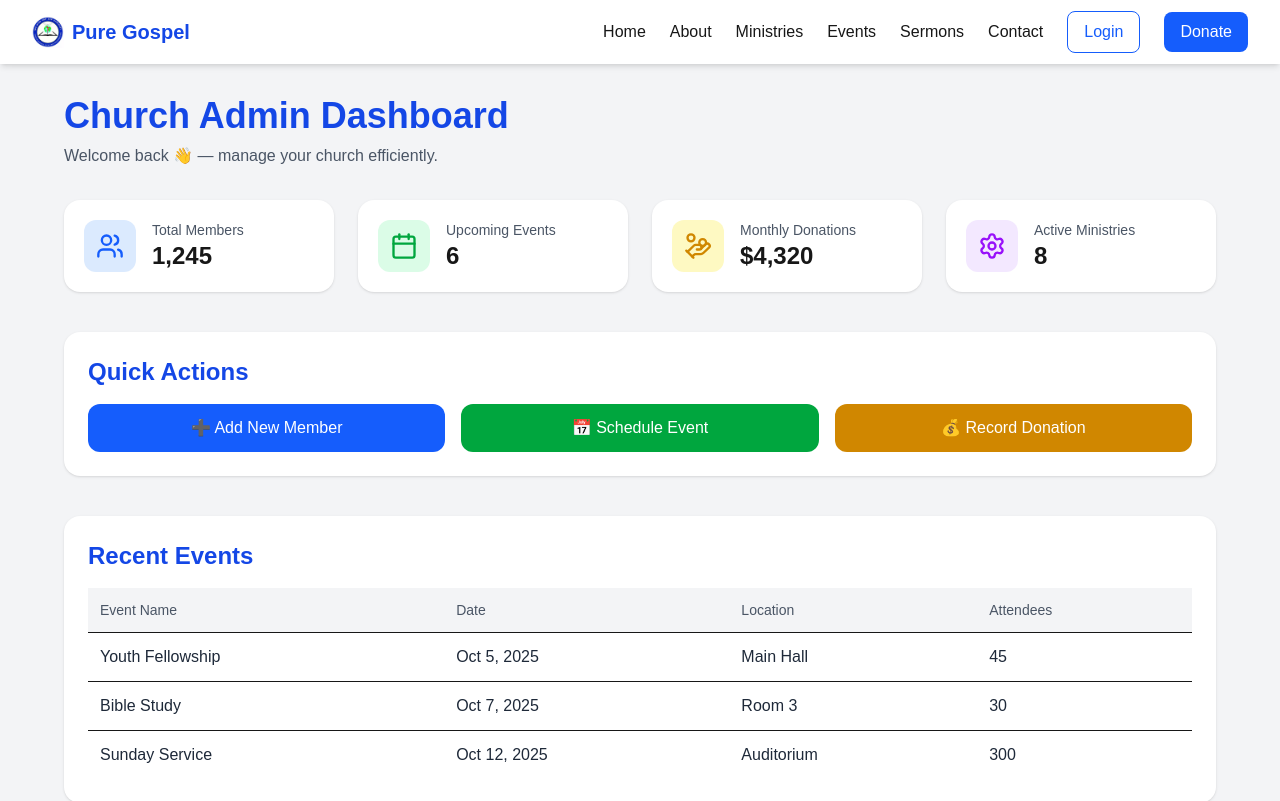
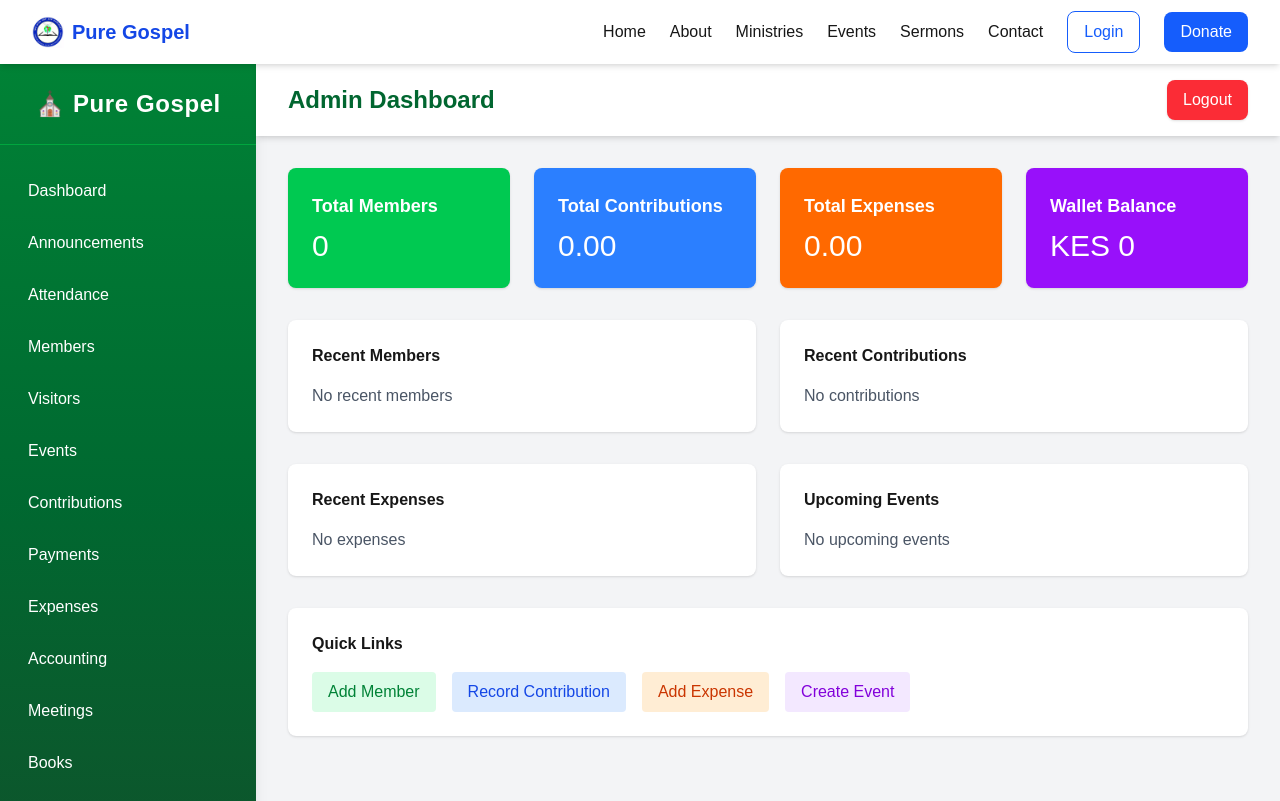
Before and after one commit to YOHANNES7766/pure-gospel, a Next.js app in the folder frontend/: page /admin in a window 1280 px wide. Shown: the top 801 px of the page. Built offline with nearby package versions, Linux system fonts and the light colour scheme; sample sign-in values are in the browser's storage.

Commit message:
feat: Enhance AdminLayout and AdminPage with improved UI components, sidebar navigation, and updated statistics display

```diff
--- a/frontend/src/app/admin/layout.jsx
+++ b/frontend/src/app/admin/layout.jsx
@@ -23,7 +23,7 @@ export default function AdminLayout({ children }) {
 
   if (loading) {
     return (
-      <div className="flex justify-center items-center h-screen">
+      <div className="flex justify-center items-center h-screen text-lg font-semibold text-gray-700">
         Checking admin access...
       </div>
     );
@@ -33,5 +33,57 @@ export default function AdminLayout({ children }) {
     return null;
   }
 
-  return <div>{children}</div>;
+  return (
+    <div className="min-h-screen flex bg-gray-100">
+      {/* Sidebar */}
+      <aside className="w-64 bg-gradient-to-b from-green-700 to-green-900 text-white shadow-lg">
+        <div className="p-6 text-2xl font-bold text-center tracking-wide border-b border-green-600">
+          ⛪ Pure Gospel
+        </div>
+        <nav className="mt-6 space-y-2 px-4">
+          {[
+            "Dashboard",
+            "Announcements",
+            "Attendance",
+            "Members",
+            "Visitors",
+            "Events",
+            "Contributions",
+            "Payments",
+            "Expenses",
+            "Accounting",
+            "Meetings",
+            "Books",
+          ].map((item, idx) => (
+            <a
+              key={idx}
+              href="#"
+              className="block py-2.5 px-3 rounded-lg font-medium hover:bg-green-600 hover:translate-x-1 transition-all duration-200"
+            >
+              {item}
+            </a>
+          ))}
+        </nav>
+      </aside>
+
+      {/* Main content */}
+      <main className="flex-1">
+        {/* Header */}
+        <header className="flex justify-between items-center bg-white shadow-md px-8 py-4 sticky top-0 z-10">
+          <h1 className="text-2xl font-bold text-green-800">Admin Dashboard</h1>
+          <button
+            onClick={() => {
+              localStorage.clear();
+              router.push("/login");
+            }}
+            className="bg-red-500 text-white px-4 py-2 rounded-lg shadow hover:bg-red-600 transition"
+          >
+            Logout
+          </button>
+        </header>
+
+        <div className="p-8">{children}</div>
+      </main>
+    </div>
+  );
 }
--- a/frontend/src/app/admin/page.jsx
+++ b/frontend/src/app/admin/page.jsx
@@ -1,105 +1,68 @@
-"use client";
-
-import { Users, Calendar, HandCoins, Settings } from "lucide-react";
-
+// app/admin/page.jsx
 export default function AdminPage() {
   return (
-    <div className="min-h-screen bg-gray-100 p-8">
-      {/* Header */}
-      <header className="max-w-6xl mx-auto mb-8">
-        <h1 className="text-4xl font-bold text-blue-700">Church Admin Dashboard</h1>
-        <p className="text-gray-600 mt-2">Welcome back 👋 — manage your church efficiently.</p>
-      </header>
-
-      {/* Stats Section */}
-      <section className="max-w-6xl mx-auto grid grid-cols-1 sm:grid-cols-2 lg:grid-cols-4 gap-6 mb-10">
-        <div className="bg-white rounded-2xl shadow p-5 flex items-center space-x-4">
-          <div className="bg-blue-100 p-3 rounded-xl">
-            <Users className="text-blue-600" size={28} />
+    <div className="space-y-8">
+      {/* Top Stats */}
+      <div className="grid grid-cols-1 md:grid-cols-4 gap-6">
+        <div className="bg-green-500 text-white p-6 rounded-lg shadow">
+          <h2 className="text-lg font-semibold">Total Members</h2>
+          <p className="text-3xl mt-2">0</p>
         </div>
-          <div>
-            <p className="text-sm text-gray-600">Total Members</p>
-            <p className="text-2xl font-bold">1,245</p>
+        <div className="bg-blue-500 text-white p-6 rounded-lg shadow">
+          <h2 className="text-lg font-semibold">Total Contributions</h2>
+          <p className="text-3xl mt-2">0.00</p>
+        </div>
+        <div className="bg-orange-500 text-white p-6 rounded-lg shadow">
+          <h2 className="text-lg font-semibold">Total Expenses</h2>
+          <p className="text-3xl mt-2">0.00</p>
+        </div>
+        <div className="bg-purple-600 text-white p-6 rounded-lg shadow">
+          <h2 className="text-lg font-semibold">Wallet Balance</h2>
+          <p className="text-3xl mt-2">KES 0</p>
         </div>
       </div>
 
-        <div className="bg-white rounded-2xl shadow p-5 flex items-center space-x-4">
-          <div className="bg-green-100 p-3 rounded-xl">
-            <Calendar className="text-green-600" size={28} />
+      {/* Recent Tables */}
+      <div className="grid grid-cols-1 md:grid-cols-2 gap-6">
+        <div className="bg-white p-6 shadow rounded-lg">
+          <h3 className="font-semibold mb-4">Recent Members</h3>
+          <ul className="text-gray-600 space-y-2">
+            <li>No recent members</li>
+          </ul>
         </div>
-          <div>
-            <p className="text-sm text-gray-600">Upcoming Events</p>
-            <p className="text-2xl font-bold">6</p>
+        <div className="bg-white p-6 shadow rounded-lg">
+          <h3 className="font-semibold mb-4">Recent Contributions</h3>
+          <ul className="text-gray-600 space-y-2">
+            <li>No contributions</li>
+          </ul>
         </div>
       </div>
 
-        <div className="bg-white rounded-2xl shadow p-5 flex items-center space-x-4">
-          <div className="bg-yellow-100 p-3 rounded-xl">
-            <HandCoins className="text-yellow-600" size={28} />
+      <div className="grid grid-cols-1 md:grid-cols-2 gap-6">
+        <div className="bg-white p-6 shadow rounded-lg">
+          <h3 className="font-semibold mb-4">Recent Expenses</h3>
+          <ul className="text-gray-600 space-y-2">
+            <li>No expenses</li>
+          </ul>
         </div>
-          <div>
-            <p className="text-sm text-gray-600">Monthly Donations</p>
-            <p className="text-2xl font-bold">$4,320</p>
+        <div className="bg-white p-6 shadow rounded-lg">
+          <h3 className="font-semibold mb-4">Upcoming Events</h3>
+          <ul className="text-gray-600 space-y-2">
+            <li>No upcoming events</li>
+          </ul>
         </div>
       </div>
 
-        <div className="bg-white rounded-2xl shadow p-5 flex items-center space-x-4">
-          <div className="bg-purple-100 p-3 rounded-xl">
-            <Settings className="text-purple-600" size={28} />
-          </div>
-          <div>
-            <p className="text-sm text-gray-600">Active Ministries</p>
-            <p className="text-2xl font-bold">8</p>
+      {/* Quick Links */}
+      <div className="bg-white p-6 shadow rounded-lg">
+        <h3 className="font-semibold mb-4">Quick Links</h3>
+        <div className="flex flex-wrap gap-4">
+          <a href="#" className="bg-green-100 text-green-700 px-4 py-2 rounded">Add Member</a>
+          <a href="#" className="bg-blue-100 text-blue-700 px-4 py-2 rounded">Record Contribution</a>
+          <a href="#" className="bg-orange-100 text-orange-700 px-4 py-2 rounded">Add Expense</a>
+          <a href="#" className="bg-purple-100 text-purple-700 px-4 py-2 rounded">Create Event</a>
         </div>
       </div>
-      </section>
-
-      {/* Quick Actions Section */}
-      <section className="max-w-6xl mx-auto bg-white rounded-2xl shadow p-6 mb-10">
-        <h2 className="text-2xl font-semibold mb-4 text-blue-700">Quick Actions</h2>
-        <div className="grid grid-cols-1 sm:grid-cols-2 lg:grid-cols-3 gap-4">
-          <button className="w-full bg-blue-600 text-white py-3 rounded-xl font-medium hover:bg-blue-700 transition">
-            ➕ Add New Member
-          </button>
-          <button className="w-full bg-green-600 text-white py-3 rounded-xl font-medium hover:bg-green-700 transition">
-            📅 Schedule Event
-          </button>
-          <button className="w-full bg-yellow-600 text-white py-3 rounded-xl font-medium hover:bg-yellow-700 transition">
-            💰 Record Donation
-          </button>
-        </div>
-      </section>
-
-      {/* Recent Events Section */}
-      <section className="max-w-6xl mx-auto bg-white rounded-2xl shadow p-6">
-        <h2 className="text-2xl font-semibold mb-4 text-blue-700">Recent Events</h2>
-        <div className="overflow-x-auto">
-          <table className="w-full text-left border-collapse">
-            <thead>
-              <tr className="bg-gray-100">
-                <th className="p-3 text-sm font-medium text-gray-600">Event Name</th>
-                <th className="p-3 text-sm font-medium text-gray-600">Date</th>
-                <th className="p-3 text-sm font-medium text-gray-600">Location</th>
-                <th className="p-3 text-sm font-medium text-gray-600">Attendees</th>
-              </tr>
-            </thead>
-            <tbody>
-              {[
-                { name: "Youth Fellowship", date: "Oct 5, 2025", location: "Main Hall", attendees: 45 },
-                { name: "Bible Study", date: "Oct 7, 2025", location: "Room 3", attendees: 30 },
-                { name: "Sunday Service", date: "Oct 12, 2025", location: "Auditorium", attendees: 300 },
-              ].map((event, idx) => (
-                <tr key={idx} className="border-t hover:bg-gray-50">
-                  <td className="p-3 text-gray-800">{event.name}</td>
-                  <td className="p-3 text-gray-800">{event.date}</td>
-                  <td className="p-3 text-gray-800">{event.location}</td>
-                  <td className="p-3 text-gray-800">{event.attendees}</td>
-                </tr>
-              ))}
-            </tbody>
-          </table>
-        </div>
-      </section>
     </div>
   );
 }
```
Lines whose indentation alone changed are shown as unchanged.
